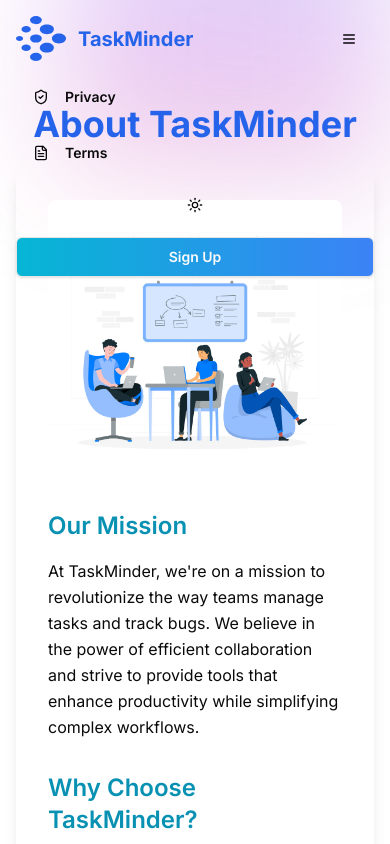
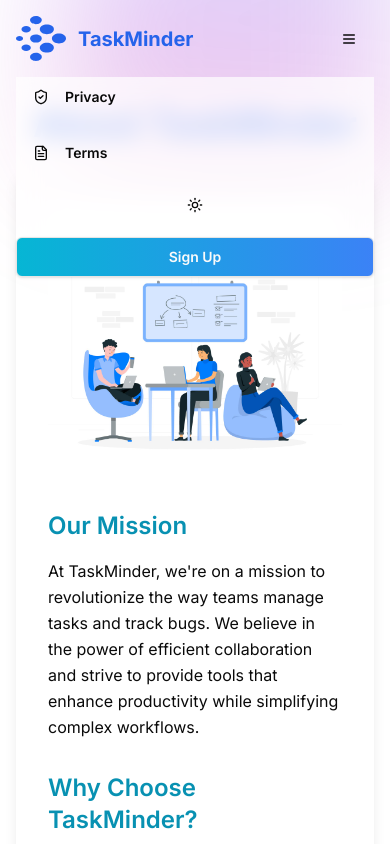
Before and after one commit to Jc-cell-cpu/TSKMinder, a Next.js app: page /about in a window 390 px wide. Both pictures are taken after a click on the button 349 px from the left and 38 px from the top of the page. Shown: the top 844 px of the page. Built offline with nearby package versions, Linux system fonts and the light colour scheme.

Commit message:
fixed header ui

```diff
--- a/src/features/auth/components/header-footer.tsx
+++ b/src/features/auth/components/header-footer.tsx
@@ -52,7 +52,7 @@ const PolicyLayout = ({ children }: PolicyLayoutProps) => {
                             >
                                 <Menu className="h-6 w-6" />
                             </Button>
-                            <div className={`w-full md:w-auto md:flex items-center gap-4 ${isMenuOpen ? 'flex flex-col mt-4' : 'hidden md:flex'}`}>
+                            <div className={`w-full md:w-auto md:flex items-center gap-4 ${isMenuOpen ? 'flex flex-col mt-4 backdrop-blur-md bg-white/70 dark:bg-gray-900/70' : 'hidden md:flex'}`}>
                                 <Button variant="ghost" asChild className="w-full md:w-auto justify-start">
                                     <Link href="/privacy">
                                         <ShieldCheck className="mr-2 h-4 w-4" />
```
